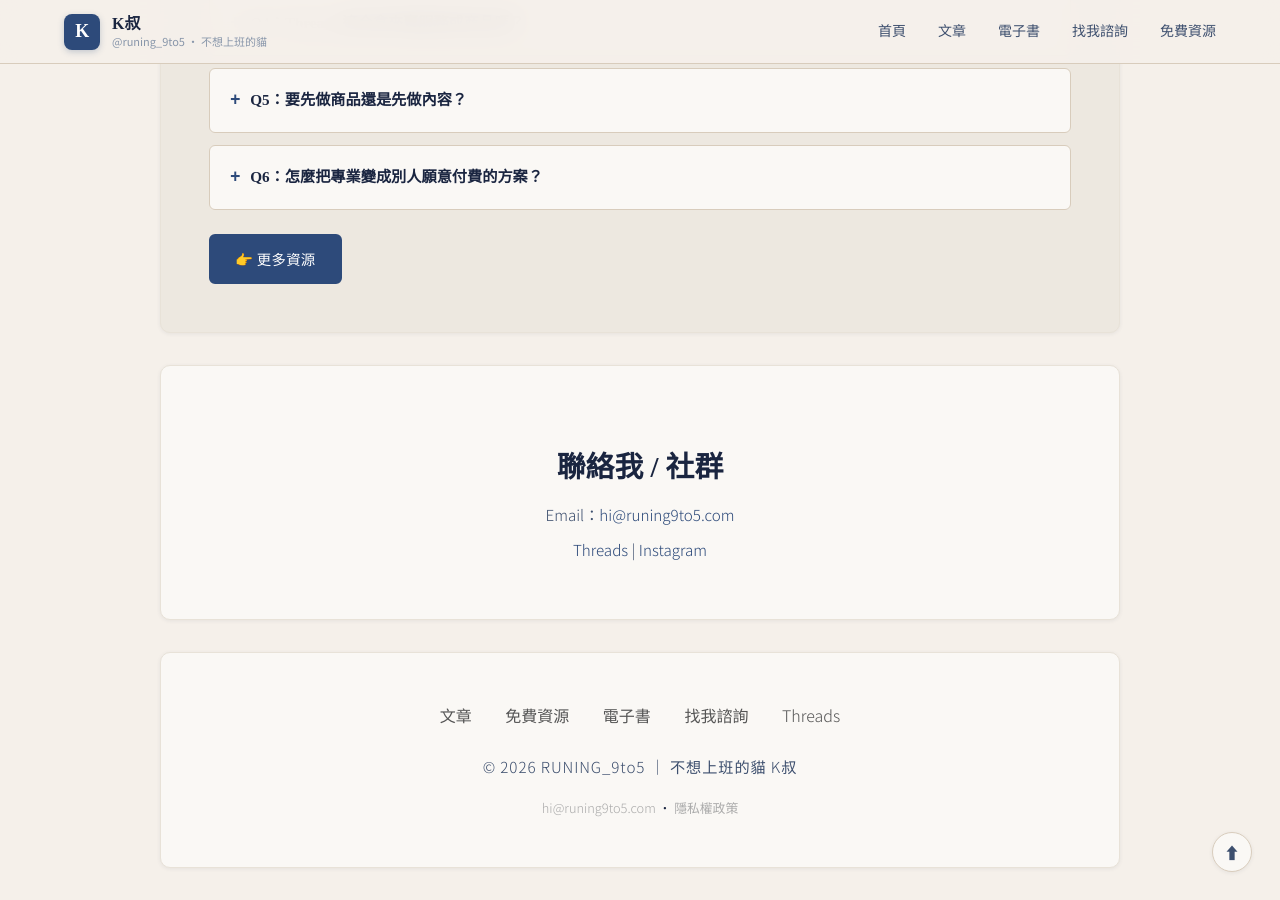
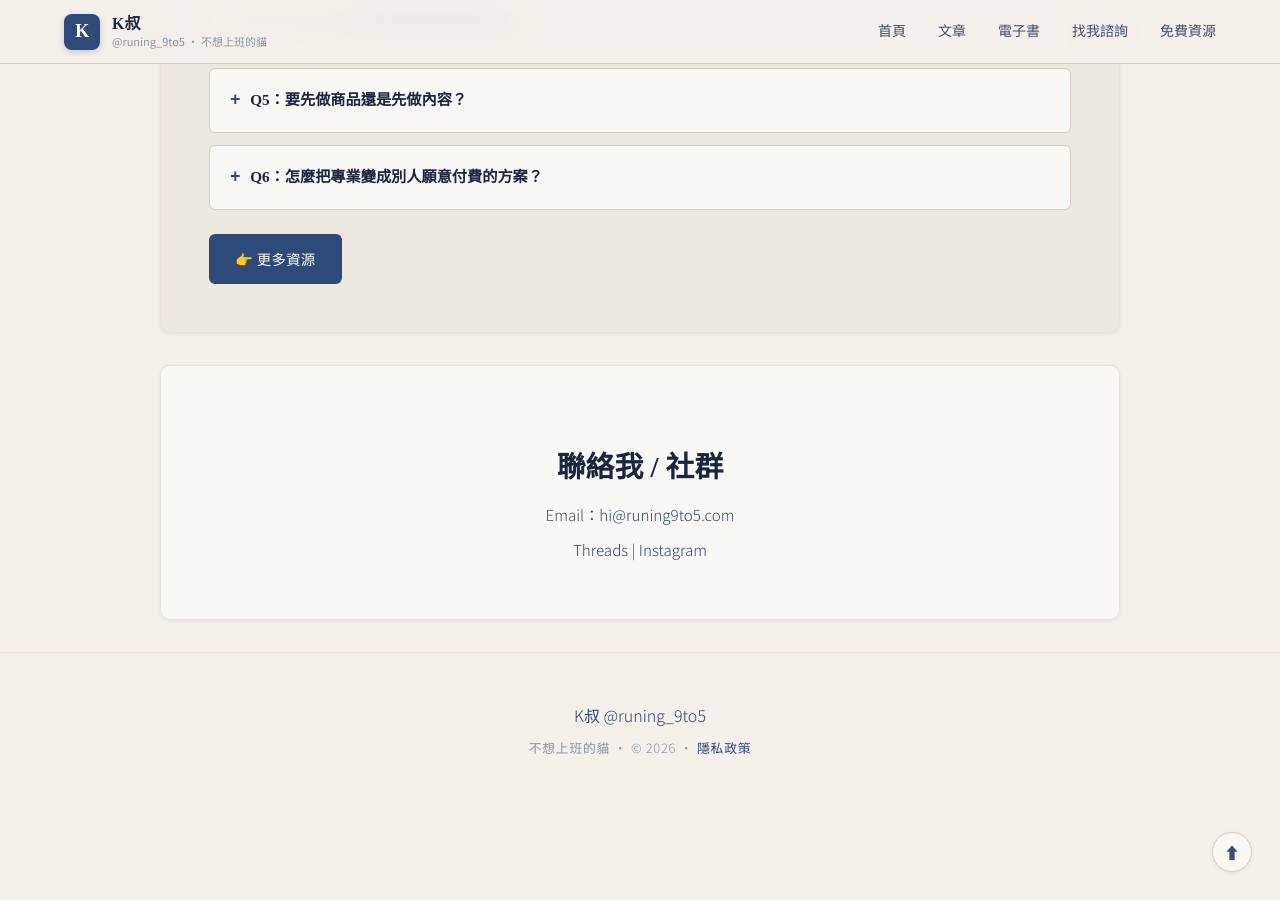
Before and after one commit to KenHAI666/Runing9TO5, a Jekyll site: the page built from index.md, in a window 1280 px wide and 900 px high, scrolled down 6454 px. Built offline with Jekyll 4.4.1, drawn with Linux system fonts in a browser that asks for light colours.

Commit message:
Share header and footer in _includes/footer.html

```diff
--- a/_includes/footer.html
+++ b/_includes/footer.html
@@ -1,17 +1,10 @@
-<footer class="card-section site-footer">
-  <div class="site-footer-links">
-    <a href="{{ '/articles/' | relative_url }}">文章</a>
-    <a href="{{ '/free' | relative_url }}">免費資源</a>
-    <a href="{{ '/resources' | relative_url }}">電子書</a>
-    <a href="{{ '/contact' | relative_url }}">找我諮詢</a>
-    <a href="{{ site.social.threads }}" target="_blank" rel="noopener noreferrer">Threads</a>
-  </div>
-
-  <p class="site-footer-copy">© 2026 RUNING_9to5 ｜ 不想上班的貓 K叔</p>
-
-  <div class="site-footer-email">
-    <a href="mailto:{{ site.brand.email }}">{{ site.brand.email }}</a>
-    <span aria-hidden="true"> · </span>
-    <a href="{{ '/privacy/' | relative_url }}">隱私權政策</a>
-  </div>
+<footer class="site-footer">
+  <a class="site-footer-brand" href="{{ '/' | relative_url }}">K叔 @runing_9to5</a>
+  <p class="site-footer-meta">
+    不想上班的貓
+    <span aria-hidden="true">・</span>
+    © 2026
+    <span aria-hidden="true">・</span>
+    <a href="{{ '/privacy/' | relative_url }}">隱私政策</a>
+  </p>
 </footer>
```
